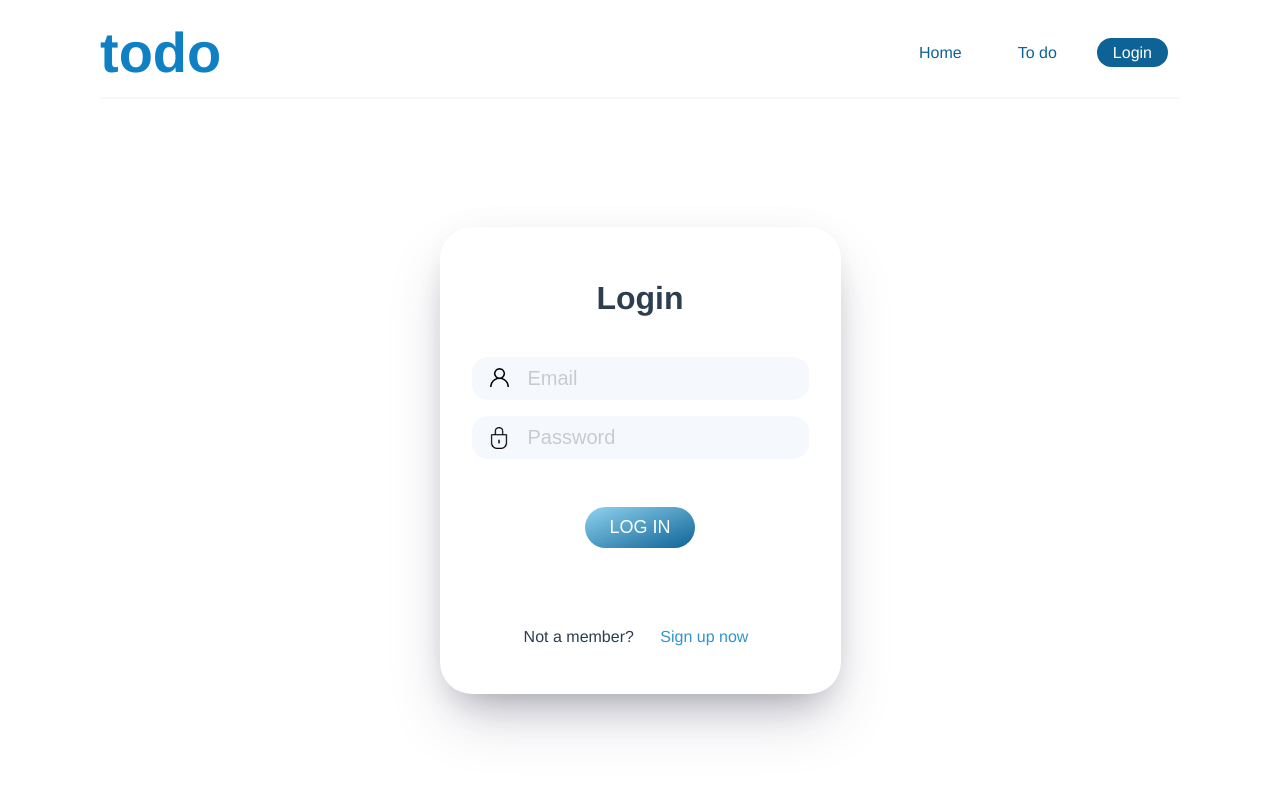
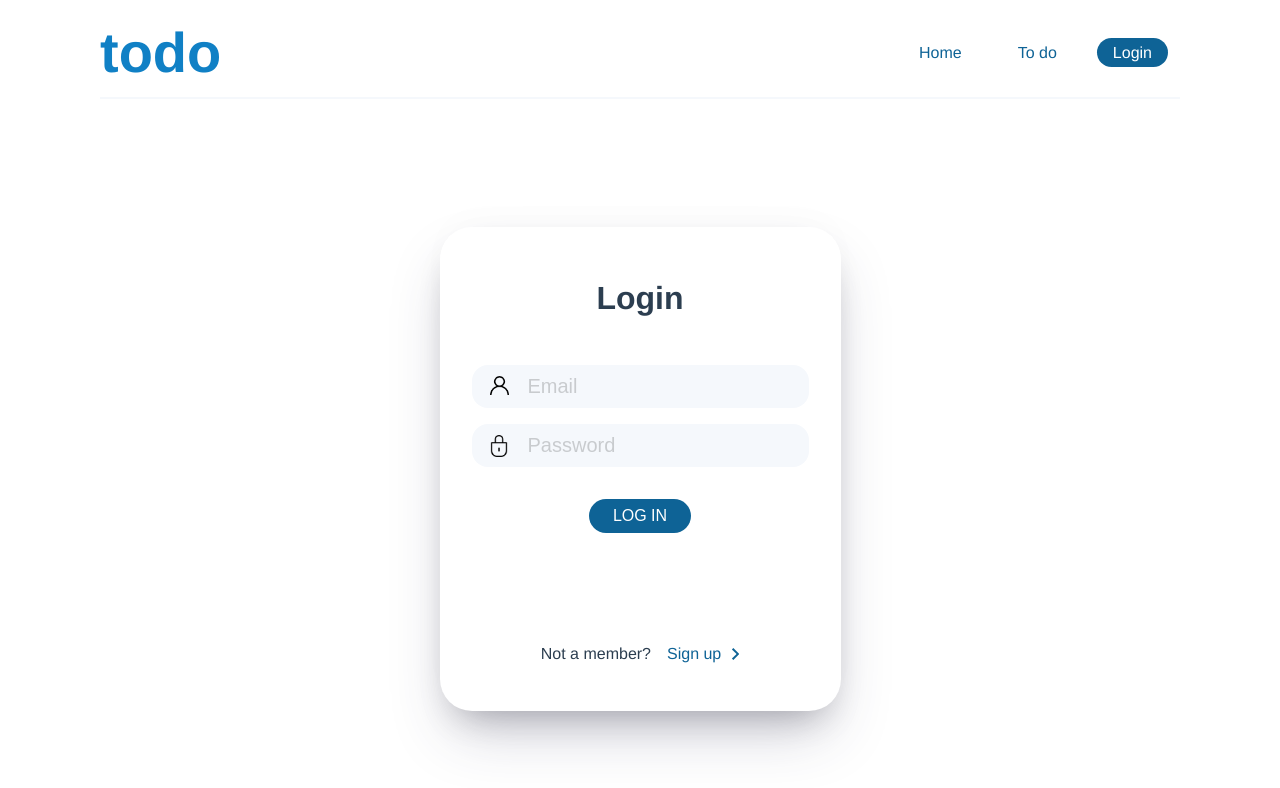
Before and after one commit to FeiWhang/todo-app, a Vue app: page /login in a window 1280 px wide. Shown: the top 788 px of the page. Built offline with nearby package versions, Linux system fonts and the light colour scheme; no server answers.

Commit message:
implement firebase login with vuex

```diff
--- a/src/components/Login/LoginBody.vue
+++ b/src/components/Login/LoginBody.vue
@@ -4,26 +4,57 @@
             <h1>Login</h1>
             <div class="LoginCard__email">
                 <img src="@/assets/img/user.png" alt="" />
-                <input type="text" placeholder="Email" />
+                <input v-model.trim="email" type="text" placeholder="Email" />
             </div>
             <div class="LoginCard__password">
                 <img src="@/assets/img/lock.png" alt="" />
-                <input type="password" placeholder="Password" />
+                <input
+                    v-model.trim="password"
+                    type="password"
+                    placeholder="Password"
+                    @keyup.enter="handleLogin"
+                />
             </div>
-            <button class="LoginCard__loginButton">LOG IN</button>
+            <button class="LoginCard__loginButton" @click="handleLogin">
+                LOG IN
+            </button>
 
             <div class="LoginCard__footer">
                 <p>
-                    Not a member? <span><a href="">Sign up now</a></span>
+                    Not a member?
                 </p>
+                <LinkGo
+                    to=""
+                    target="_blank"
+                    title="Sign up"
+                    bgColor="transparent"
+                    padding="0"
+                    elemColor="#0e6396"
+                />
             </div>
         </div>
     </div>
 </template>
 
 <script>
+import LinkGo from "@/components/LinkGo";
 export default {
     name: "LoginBody",
+    components: { LinkGo },
+    data: () => {
+        return {
+            email: "",
+            password: "",
+        };
+    },
+    methods: {
+        handleLogin() {
+            this.$store.dispatch("login", {
+                email: this.email,
+                password: this.password,
+            });
+        },
+    },
 };
 </script>
 
@@ -43,7 +74,7 @@ export default {
         0 -12px 36px -8px rgba(0, 0, 0, 0.025);
 
     h1 {
-        margin-bottom: 2.5rem;
+        margin-bottom: 3rem;
         font-size: 32px;
     }
 
@@ -74,7 +105,7 @@ export default {
 
     &__password {
         position: relative;
-        margin-bottom: 3rem;
+        margin-bottom: 2rem;
         img {
             position: absolute;
             top: 11px;
@@ -90,31 +121,29 @@ export default {
 
     &__loginButton {
         cursor: pointer;
-        font-size: 18px;
-        background-image: linear-gradient(
-            to bottom right,
-            var(--lightBlue),
-            var(--darkBlue)
-        );
+        font-size: 16px;
+        background-color: var(--darkBlue);
         border: none;
-        padding: 10px 24px;
+        padding: 8px 24px;
+        font-weight: 500;
         border-radius: 32px;
         color: white;
         outline: none;
-        margin-bottom: 4rem;
+        margin-bottom: 6rem;
+        transition: opacity 0.3s ease;
+    }
+
+    &__loginButton:hover {
+        opacity: 0.75;
     }
 
     &__footer {
-        margin-left: 8px;
-        a {
-            text-decoration: none;
-            color: var(--regBlue);
-            padding: 5px 16px;
-            margin-left: 6px;
-            border-radius: 16px;
-        }
-        a:hover {
-            background-color: var(--blueHover);
+        display: flex;
+        align-items: center;
+        justify-content: center;
+
+        p {
+            margin-right: 16px;
         }
     }
 }
--- a/src/firebase.js
+++ b/src/firebase.js
@@ -19,18 +19,11 @@ firebase.initializeApp(firebaseConfig);
 const db = firebase.firestore();
 const auth = firebase.auth();
 
+// make it persist
+auth.setPersistence(firebase.auth.Auth.Persistence.LOCAL);
+
 // collection references
 const usersCollection = db.collection("users");
-const postsCollection = db.collection("posts");
-const commentsCollection = db.collection("comments");
-const likesCollection = db.collection("likes");
 
 // export utils/refs
-export {
-    db,
-    auth,
-    usersCollection,
-    postsCollection,
-    commentsCollection,
-    likesCollection,
-};
+export { db, auth, usersCollection };
--- a/src/store/index.js
+++ b/src/store/index.js
@@ -1,14 +1,16 @@
-import Vue from 'vue'
-import Vuex from 'vuex'
-import createPersistedState from 'vuex-persistedstate'
+import Vue from "vue";
+import Vuex from "vuex";
+import login from "./modules/login";
+import createPersistedState from "vuex-persistedstate";
 
-Vue.use(Vuex)
+Vue.use(Vuex);
 
 /* eslint-disable no-new */
 const store = new Vuex.Store({
-  plugins: [createPersistedState()],
-  modules: {
-  }
-})
+    plugins: [createPersistedState()],
+    modules: {
+        login,
+    },
+});
 
-export default store
+export default store;
--- /dev/null
+++ b/src/store/modules/login.js
@@ -0,0 +1,51 @@
+import * as fb from "@/firebase";
+import router from "@/router/index";
+
+const state = {
+    userProfile: {},
+    errorMessage: "",
+};
+
+const getters = {
+    user: (state) => state.userProfile,
+    error: (state) => state.errorMessage,
+};
+
+const actions = {
+    async login({ commit }, form) {
+        try {
+            // sign user in
+            const response = await fb.auth.signInWithEmailAndPassword(
+                form.email,
+                form.password
+            );
+
+            if (response) {
+                // set user profile  in state
+                commit("setUserProfile", response.user);
+                router.push("/todo");
+            } else {
+                console.log(response);
+            }
+        } catch (e) {
+            commit("setError", e.message);
+        }
+    },
+};
+
+const mutations = {
+    setUserProfile(state, userData) {
+        state.userProfile = userData;
+    },
+    setError(state, errorMessage) {
+        state.errorMessage = errorMessage;
+        console.log(state.errorMessage);
+    },
+};
+
+export default {
+    state,
+    actions,
+    getters,
+    mutations,
+};
```
